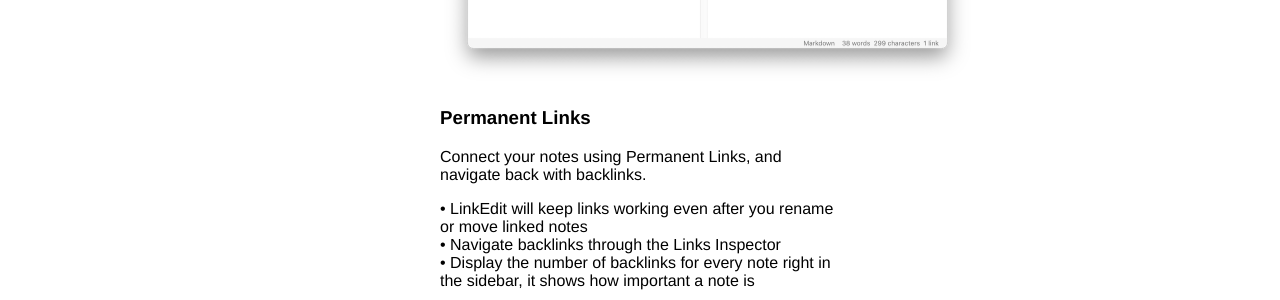
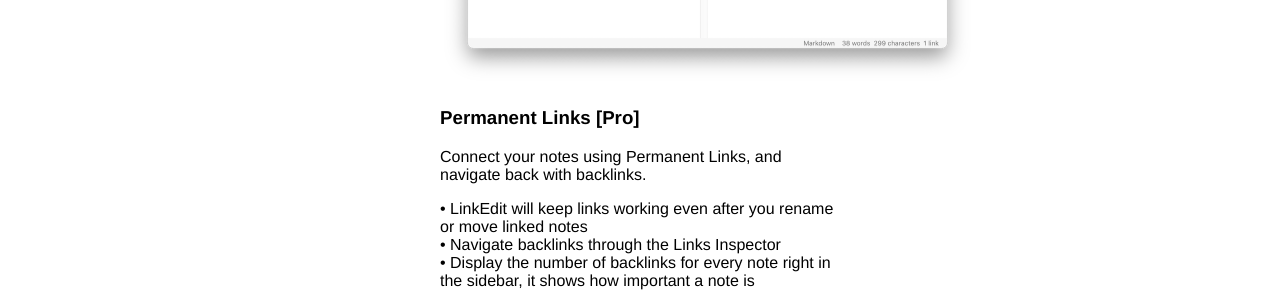
Before and after one commit to cocoaproductions/cocoaproductions.github.io, a Jekyll site: the page built from linkedit.markdown, in a window 1280 px wide and 900 px high, scrolled down 1473 px. Shown: the part 153-453 px from the top of the window. Built offline with Jekyll 4.4.1, drawn with Linux system fonts in a browser that asks for light colours.

Commit message:
Update copy

```diff
--- a/linkedit.markdown
+++ b/linkedit.markdown
@@ -44,7 +44,7 @@
 
 <img src="/images/markdown.png" alt="Editor window with preview on a right showing markdown features" style="width: 535px; height: 386px;">
 
-<h3>Permanent Links</h3>
+<h3>Permanent Links [Pro]</h3>
 
 Connect your notes using Permanent Links, and navigate back with backlinks.
 
```
